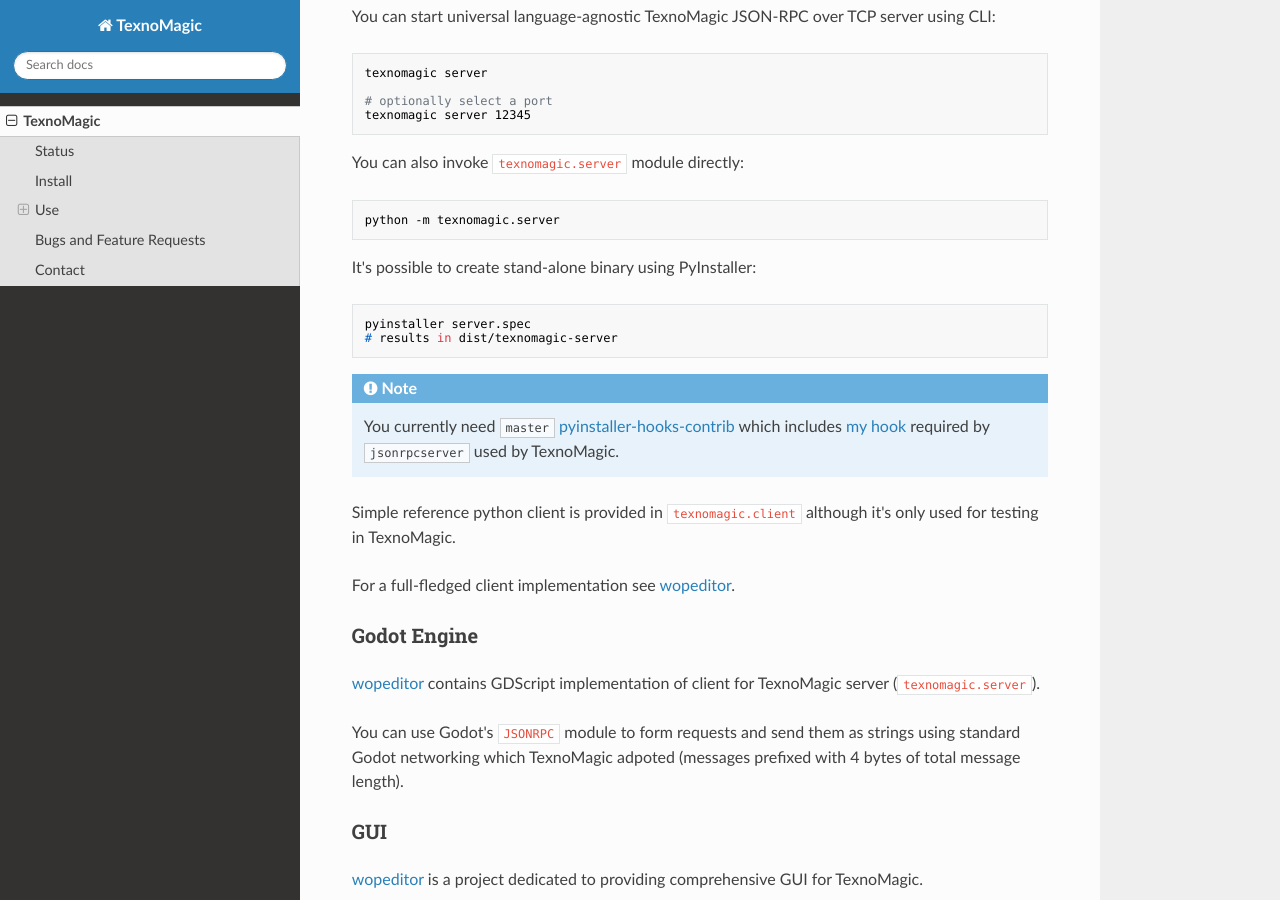
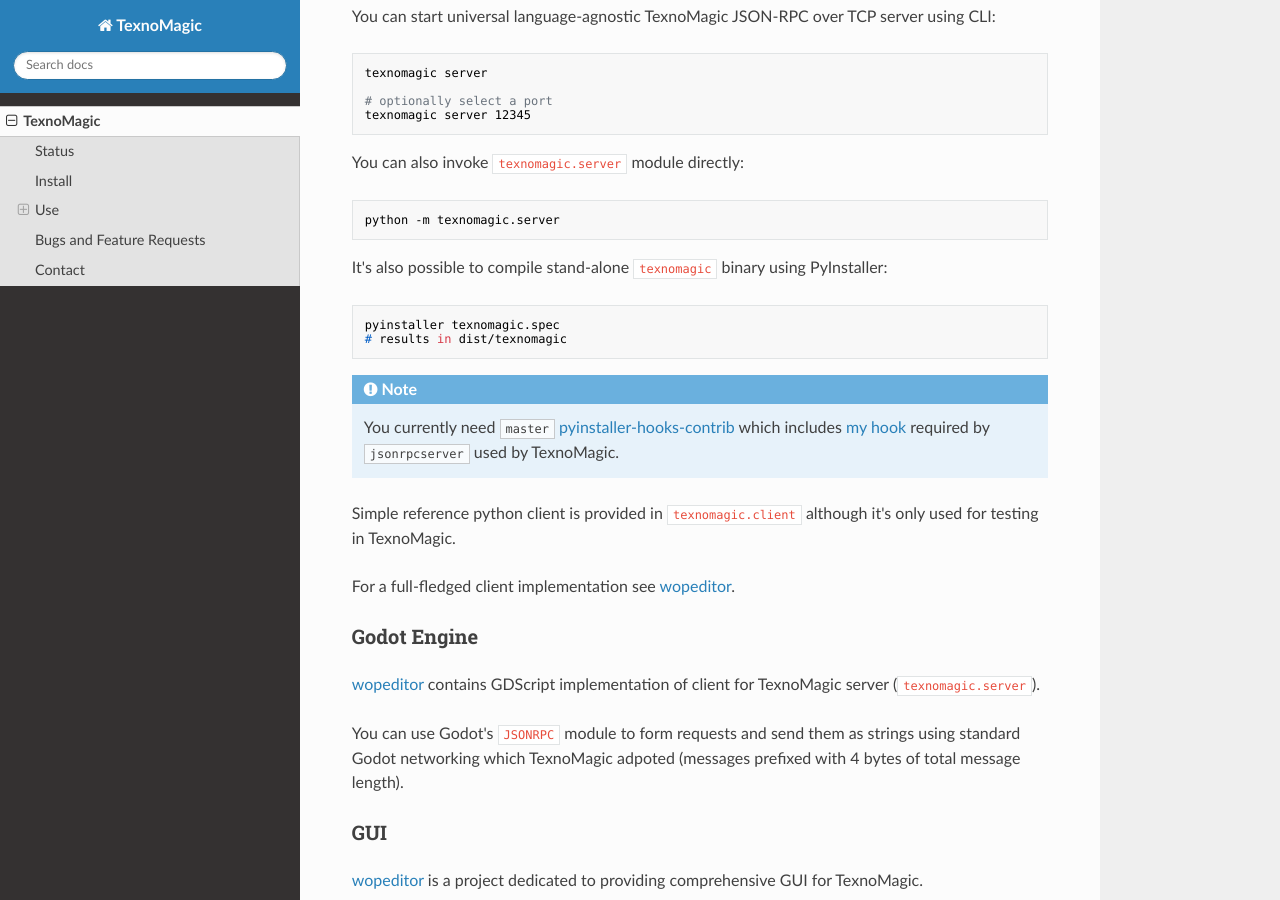
Before and after one commit to texnoforge/texnomagic, an MkDocs documentation site: the page built from docs/index.md, in a window 1280 px wide and 900 px high, scrolled down 1680 px. Built offline with MkDocs 1.6.1, drawn with Linux system fonts in a browser that asks for light colours; nearby versions of some CDN libraries.

Commit message:
pyinstaller: compile CLI, not just server 💻

````diff
--- a/docs/index.md
+++ b/docs/index.md
@@ -87,11 +87,11 @@
 python -m texnomagic.server
 ```
 
-It's possible to create stand-alone binary using PyInstaller:
+It's also possible to compile stand-alone `texnomagic` binary using PyInstaller:
 
 ```
-pyinstaller server.spec
-# results in dist/texnomagic-server
+pyinstaller texnomagic.spec
+# results in dist/texnomagic
 ```
 
 !!! NOTE
````
Also changed, not shown: 2 other files.
